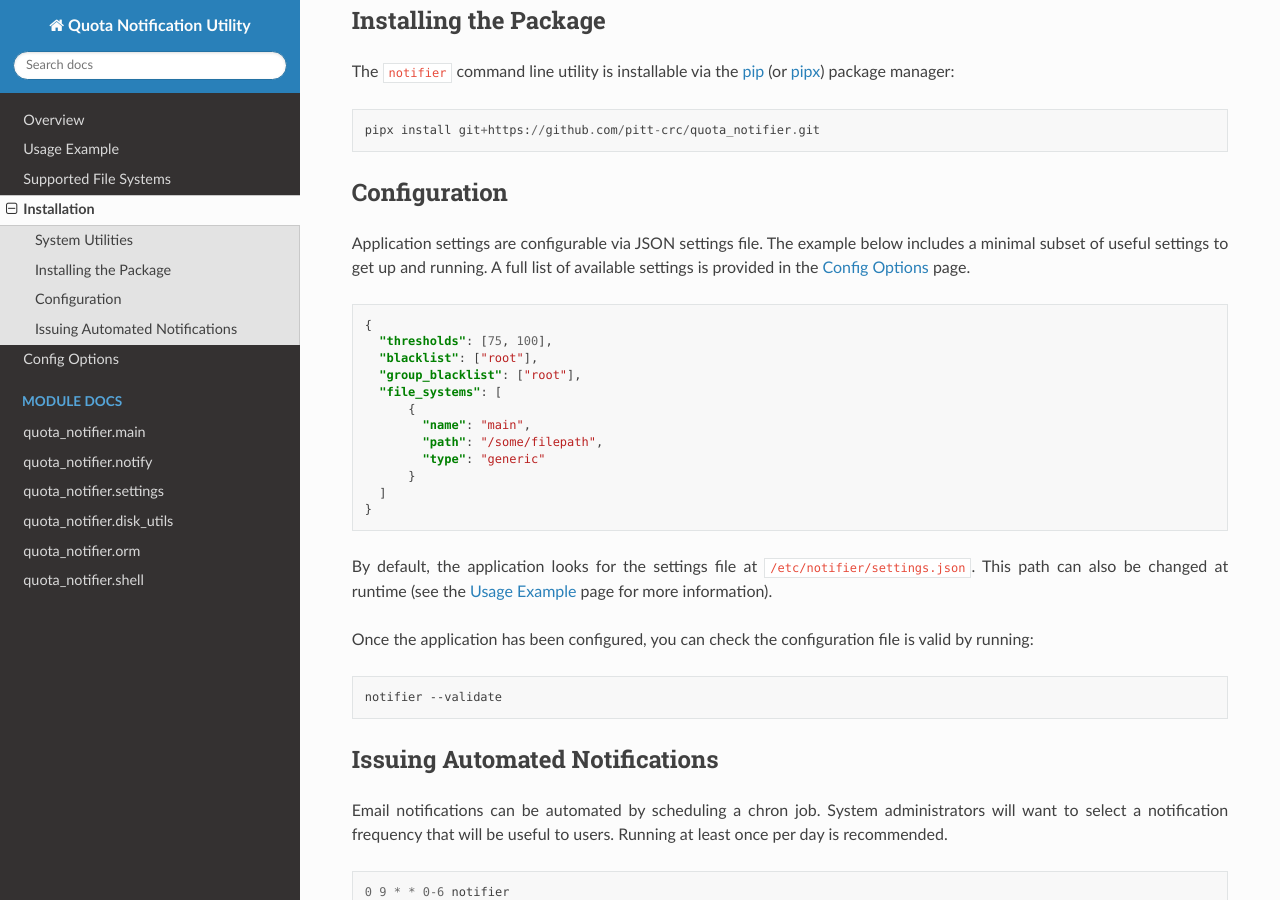
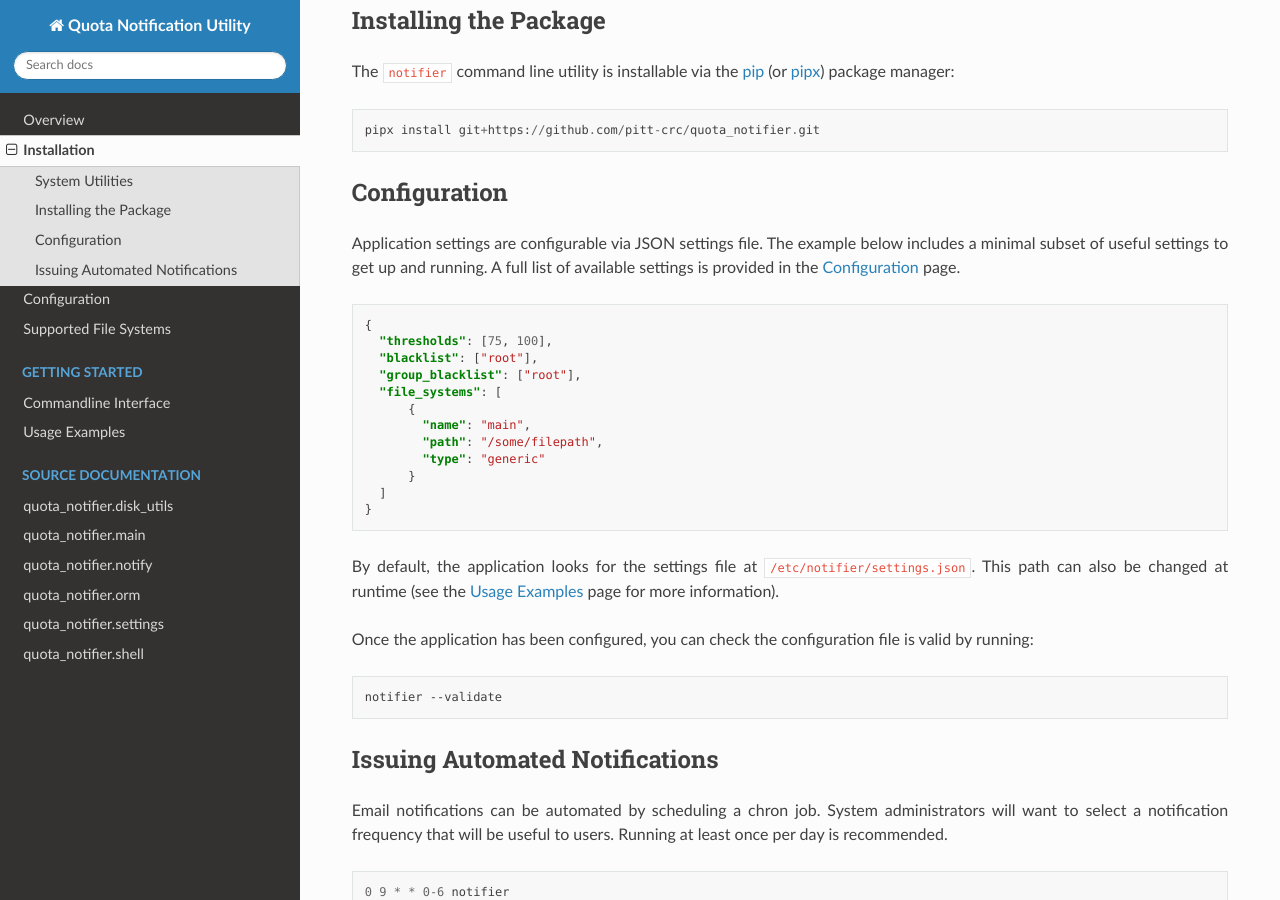
Before and after one commit to pitt-crc/quota_notifier, a Sphinx documentation site: the page built from docs/source/overview/installation.rst, in a window 1280 px wide and 900 px high, scrolled down 358 px. Built offline with Sphinx 7.4.7 and the Read the Docs theme 2.0.0, drawn with Linux system fonts in a browser that asks for light colours.

Commit message:
Expands usage examples in documentation (#149)
* Adds getting started section to documentation sidebar

* Expands usage examples

```diff
--- /dev/null
+++ b/docs/source/getting_started/command_line.rst
@@ -0,0 +1,6 @@
+Commandline Interface
+=====================
+
+.. argparse::
+   :ref: quota_notifier.main.Parser
+   :prog: notifier
--- a/docs/source/overview/config_options.rst
+++ b/docs/source/overview/configuration.rst
@@ -1,5 +1,5 @@
-Config Options
-==============
+Configuration
+=============
 
 The ``SettingsSchema`` defines the available options in the application settings file.
 
--- a/docs/source/overview/install.rst
+++ b/docs/source/overview/installation.rst
@@ -26,7 +26,7 @@
 
 Application settings are configurable via JSON settings file.
 The example below includes a minimal subset of useful settings to get up and running.
-A full list of available settings is provided in the :doc:`config_options` page.
+A full list of available settings is provided in the :doc:`configuration` page.
 
 .. code-block:: json
 
@@ -44,7 +44,7 @@
    }
 
 By default, the application looks for the settings file at ``/etc/notifier/settings.json``.
-This path can also be changed at runtime (see the :doc:`usage` page for more information).
+This path can also be changed at runtime (see the :doc:`../getting_started/usage` page for more information).
 
 Once the application has been configured, you can check the configuration file is valid by running:
 
```
Also changed, not shown: docs/source/getting_started/usage.rst (added, +52 -0 lines), docs/source/index.rst (+17 -9 lines), docs/source/overview/usage.rst (deleted, +0 -32 lines), docs/source/source_docs/disk_utils.rst (renamed from docs/source/modules/disk_utils.rst), docs/source/source_docs/main.rst (renamed from docs/source/modules/main.rst), docs/source/source_docs/notify.rst (renamed from docs/source/modules/notify.rst), docs/source/source_docs/orm.rst (renamed from docs/source/modules/orm.rst), docs/source/source_docs/settings.rst (renamed from docs/source/modules/settings.rst), docs/source/source_docs/shell.rst (renamed from docs/source/modules/shell.rst).
